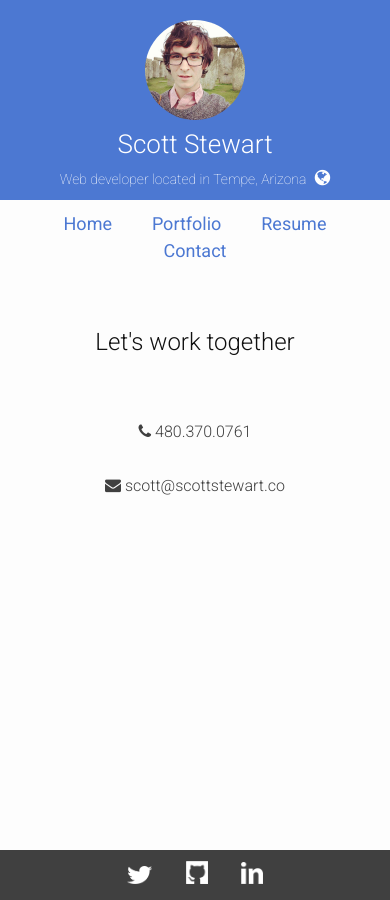
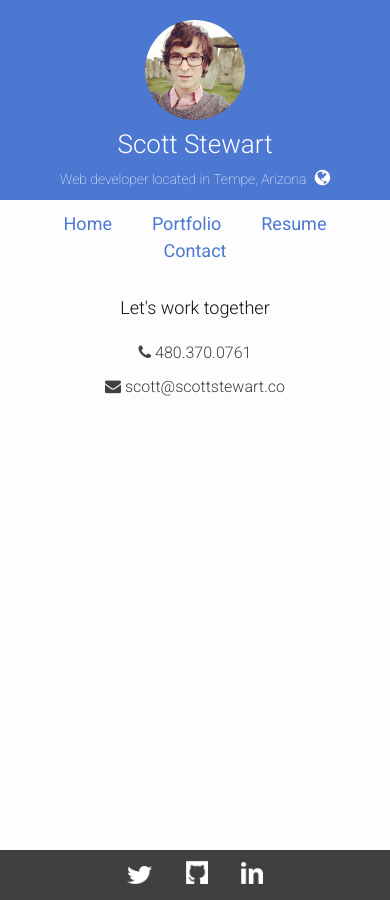
Before and after one commit to scottianstewart/scottstewart.co, a Jekyll site: the page built from contact.html, in a window 390 px wide. Built offline with Jekyll 4.4.1, drawn with Linux system fonts in a browser that asks for light colours; nearby versions of some CDN libraries.

Commit message:
more edits

```diff
--- a/_sass/_style.scss
+++ b/_sass/_style.scss
@@ -27,6 +27,8 @@ body {
 		font-weight: 300;
 		font-size: 26px;
 		margin-bottom: 5px;
+
+
 	}
 
 	h2 {
@@ -79,8 +81,10 @@ nav {
 		margin-top: 80px;
 		text-align: center;
 
-		@media (max-width: 320px) {
+		@media (max-width: 568px) {
+			font-size: 20px;
 			margin-top: 40px;
+			margin-bottom: 100px;
 		}
 	}
 }
@@ -143,10 +147,11 @@ nav {
 
 .contact {
 		margin-top: 60px;
+		margin-bottom: 80px;
 		text-align: center;
 
-			@media (max-width: 320px) {
-				margin-top: 40px;
+			@media (max-width: 568px) {
+				margin-top: 30px;
 			}
 
 			h4 {
@@ -154,15 +159,19 @@ nav {
 				font-size: 24px;
 				margin-bottom: 60px;
 
-				@media (max-width: 320px) {
-					margin-bottom: 30px;
+				@media (max-width: 568px) {
+					font-size: 18px;
+					margin-bottom: 20px;
 				}
 			}
 
 			a {
 				display: block;
-				margin-bottom: 30px;
+				margin-bottom: 10px;
 				color: #404040;
+
+				@media (max-width: 568px) {
+				}
 
 				&:hover {
 					text-decoration: none;
@@ -173,9 +182,9 @@ nav {
 
 .portfolio {
 	min-height: 500px;
-	margin-top: 15px;
+	margin: 15px 0;
 
-	@media (max-width: 320px) {
+	@media (max-width: 568px) {
 		min-height: 900px;
 	}
 
@@ -201,10 +210,18 @@ nav {
 
 
 
+
+
 	.portfolio-left {
 		width: 300px;
 		display: inline;
 		float: left;
+
+			@media (max-width: 568px) {
+				display: block;
+				float: none;
+				margin: 0 auto;
+			}
 
 		img {
 		width: 300px;
@@ -225,6 +242,12 @@ nav {
 		width: 300px;
 		display: inline;
 		float: right;
+
+		@media (max-width: 568px) {
+				display: block;
+				float: none;
+				margin: 0 auto;
+			}
 
 		img {
 			height: 167.273px;
```
